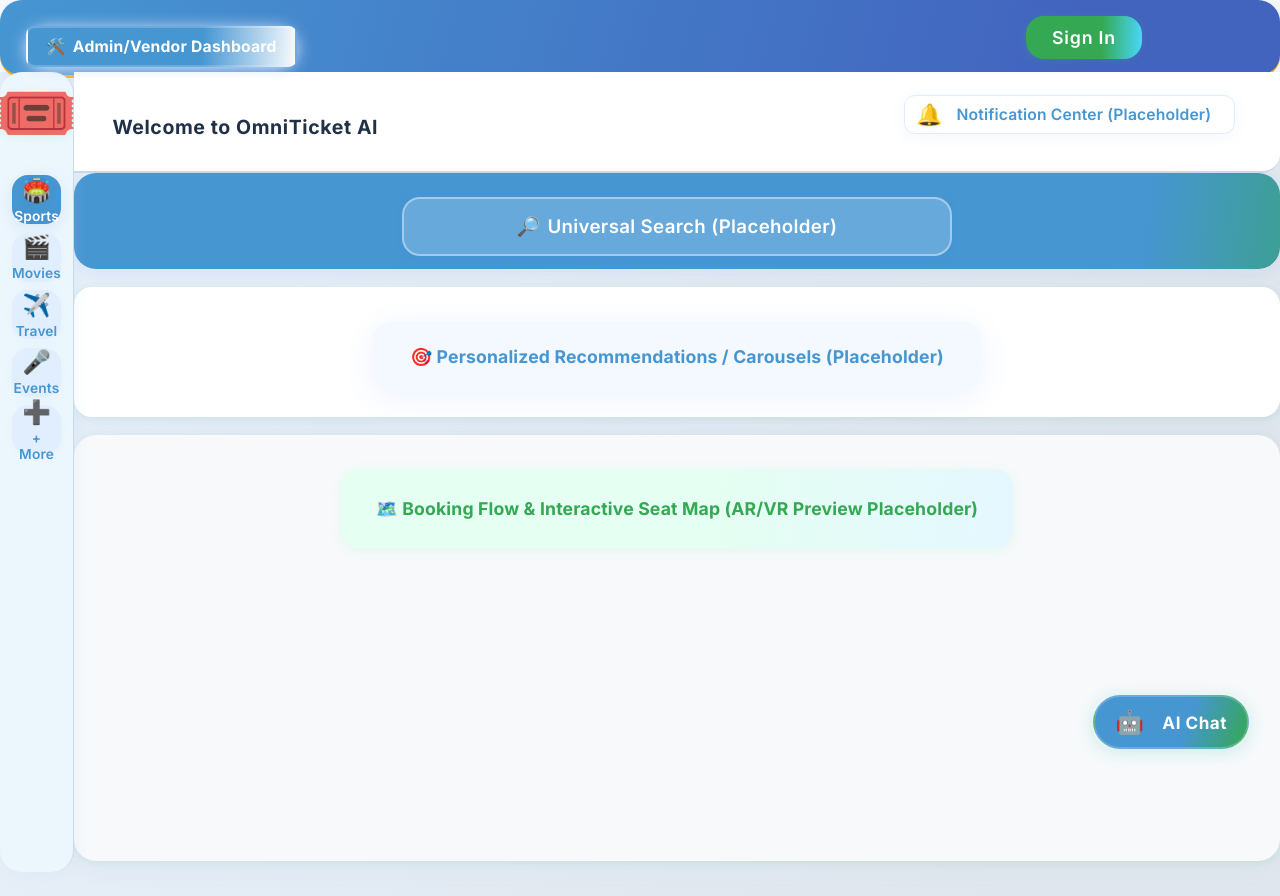
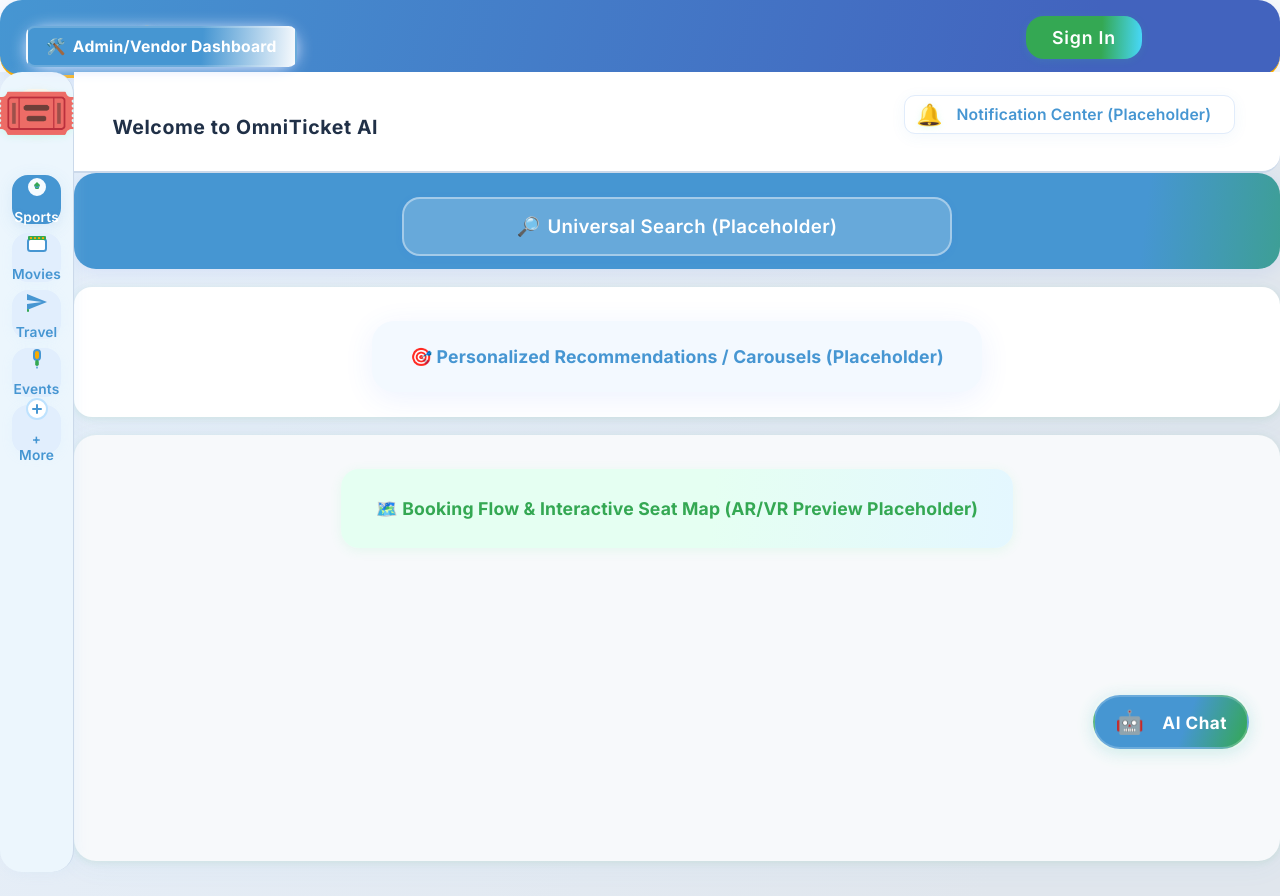
Before and after one commit to Workflow-Manager-admin/omniticket-ai-23181-5b174098, a React (Create React App) app in the folder omniticket_ai/: page / in a window 1280 px wide. Built offline with nearby package versions, Linux system fonts and the light colour scheme; the HTML template or start-up script is replaced by a standard one.

Commit message:
Auto-commit: Changes as of 2025-05-29T04:45:50.260613+00:00

```diff
--- a/omniticket_ai/src/MainContainer.js
+++ b/omniticket_ai/src/MainContainer.js
@@ -15,24 +15,70 @@ function MainContainer() {
           <span role="img" aria-label="Logo" className="nav-logo">🎟️</span>
         </div>
         <div className="vertical-nav-tabs">
-          <button className="vertical-nav-btn active" tabIndex="0">
-            <span role="img" aria-label="Sports" className="nav-icon">🏟️</span>
+          {/*
+            To swap to production icons/images, replace the inline SVG content below
+            with your production asset, or import as a React component and use here.
+          */}
+          <button className="vertical-nav-btn active" tabIndex="0" aria-label="Sports">
+            {/* Sports Icon (placeholder SVG - replace with production asset if needed) */}
+            <span className="nav-icon" aria-hidden="true">
+              {/* Example: Soccer ball */}
+              <svg width="24" height="24" viewBox="0 0 24 24" fill="none" aria-hidden="true" focusable="false">
+                <circle cx="12" cy="12" r="10" stroke="#4696d2" strokeWidth="2" fill="#f6fbff"/>
+                <polygon points="12,7 15,10 13.5,14 10.5,14 9,10" fill="#34A853"/>
+                <polygon points="12,12 14.5,10 13.25,13 10.75,13 9.5,10" fill="#4696d2"/>
+              </svg>
+            </span>
             <span className="nav-label">Sports</span>
           </button>
-          <button className="vertical-nav-btn">
-            <span role="img" aria-label="Movies" className="nav-icon">🎬</span>
+          <button className="vertical-nav-btn" tabIndex="0" aria-label="Movies">
+            {/* Movies Icon (placeholder SVG - replace with production asset if needed) */}
+            <span className="nav-icon" aria-hidden="true">
+              {/* Example: Movie clapperboard */}
+              <svg width="24" height="24" viewBox="0 0 24 24" fill="none" aria-hidden="true" focusable="false">
+                <rect x="3" y="7" width="18" height="12" rx="2.5" fill="#fff" stroke="#4696d2" strokeWidth="2"/>
+                <rect x="3" y="4" width="18" height="4" rx="1" fill="#34A853"/>
+                <rect x="5" y="5" width="2" height="2" rx=".5" fill="#F9AB00"/>
+                <rect x="9" y="5" width="2" height="2" rx=".5" fill="#F9AB00"/>
+                <rect x="13" y="5" width="2" height="2" rx=".5" fill="#F9AB00"/>
+                <rect x="17" y="5" width="2" height="2" rx=".5" fill="#F9AB00"/>
+              </svg>
+            </span>
             <span className="nav-label">Movies</span>
           </button>
-          <button className="vertical-nav-btn">
-            <span role="img" aria-label="Travel" className="nav-icon">✈️</span>
+          <button className="vertical-nav-btn" tabIndex="0" aria-label="Travel">
+            {/* Travel Icon (placeholder SVG - replace with production asset if needed) */}
+            <span className="nav-icon" aria-hidden="true">
+              {/* Example: Airplane */}
+              <svg width="24" height="24" viewBox="0 0 24 24" fill="none" aria-hidden="true" focusable="false">
+                <path d="M2 20l20-8-20-8v6l15 2-15 2z" fill="#4696d2"/>
+                <rect x="2" y="19" width="2" height="3" rx="1" fill="#34A853"/>
+              </svg>
+            </span>
             <span className="nav-label">Travel</span>
           </button>
-          <button className="vertical-nav-btn">
-            <span role="img" aria-label="Events" className="nav-icon">🎤</span>
+          <button className="vertical-nav-btn" tabIndex="0" aria-label="Events">
+            {/* Events Icon (placeholder SVG - replace with production asset if needed) */}
+            <span className="nav-icon" aria-hidden="true">
+              {/* Example: Microphone */}
+              <svg width="24" height="24" viewBox="0 0 24 24" fill="none" aria-hidden="true" focusable="false">
+                <rect x="9" y="3" width="6" height="10" rx="3" fill="#F9AB00" stroke="#4696d2" strokeWidth="2"/>
+                <rect x="10.2" y="13" width="3.6" height="6" rx="1.8" fill="#34A853"/>
+                <rect x="11.25" y="19.5" width="1.5" height="2" rx="0.5" fill="#4696d2"/>
+              </svg>
+            </span>
             <span className="nav-label">Events</span>
           </button>
-          <button className="vertical-nav-btn">
-            <span role="img" aria-label="More" className="nav-icon">➕</span>
+          <button className="vertical-nav-btn" tabIndex="0" aria-label="More">
+            {/* +More Icon (placeholder SVG - replace with production asset if needed) */}
+            <span className="nav-icon" aria-hidden="true">
+              {/* Example: Plus with circle */}
+              <svg width="24" height="24" viewBox="0 0 24 24" fill="none" aria-hidden="true" focusable="false">
+                <circle cx="12" cy="12" r="10" stroke="#bee2fe" strokeWidth="2" fill="#fff"/>
+                <rect x="11" y="7" width="2" height="10" rx="1" fill="#4696d2"/>
+                <rect x="7" y="11" width="10" height="2" rx="1" fill="#4696d2"/>
+              </svg>
+            </span>
             <span className="nav-label">+ More</span>
           </button>
         </div>
```
Also changed, not shown: 2 other files (tests, documents, lock files or other folders).
